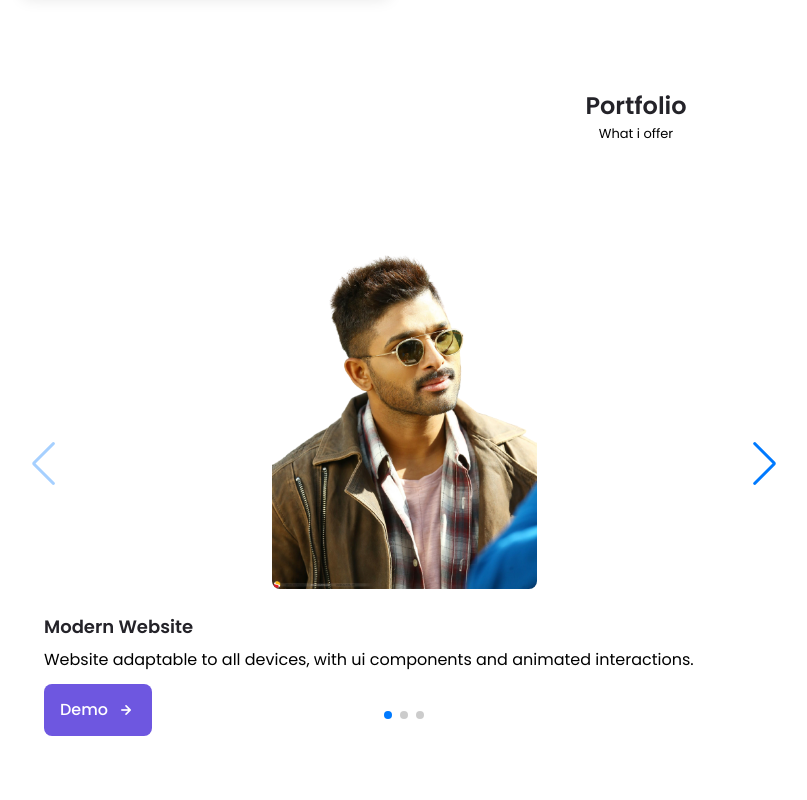
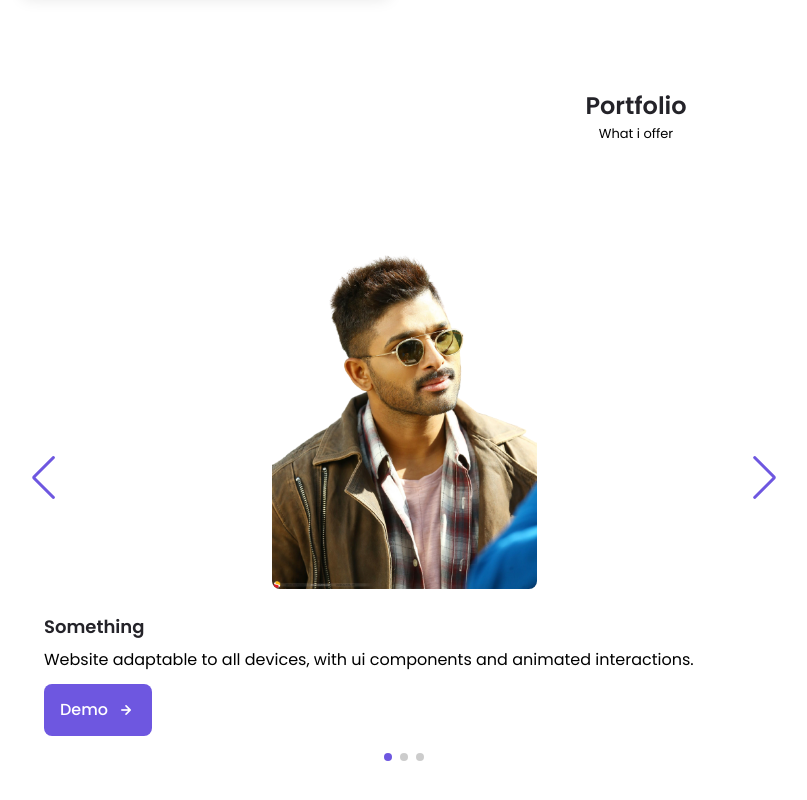
Before and after one commit to praveen-sripati/my-portfolio, a SvelteKit app: page / in a window 1280 px wide. Shown: the part 2483-3283 px from the top of the page, without its empty margins (4-811 px from the left). Built offline with nearby package versions, Linux system fonts and the light colour scheme.

Commit message:
feat: implement complete portfolio section

```diff
--- a/src/app.css
+++ b/src/app.css
@@ -42,9 +42,9 @@
 	--ps-h1-font-size: 1.5rem;
 	--ps-h2-font-size: 1.25rem;
 	--ps-h3-font-size: 1.125rem;
-  --ps-normal-font-size: .938rem;
-  --ps-small-font-size: .813rem;
-  --ps-smaller-font-size: .75rem;
+	--ps-normal-font-size: 0.938rem;
+	--ps-small-font-size: 0.813rem;
+	--ps-smaller-font-size: 0.75rem;
 }
 
 * {
@@ -132,4 +132,19 @@ img {
 .ps-button__link:hover {
 	@apply bg-transparent text-ps-first-color-alt;
 }
+
+/* Override style of swiper slide arrows */
+.swiper-button-prev,
+.swiper-button-next {
+	@apply text-ps-first-color !important;
+}
+
+.swiper-horizontal > .swiper-pagination.swiper-pagination-bullets.swiper-pagination-horizontal {
+	@apply -bottom-1;
+}
+
+.swiper-pagination .swiper-pagination-bullet-active {
+	@apply bg-ps-first-color;
+}
+
 /* Re-usable css ends */
--- a/src/lib/components/Portfolio.svelte
+++ b/src/lib/components/Portfolio.svelte
@@ -9,7 +9,7 @@
 	import 'swiper/css/pagination';
 
 	// import required modules
-	import { Navigation, Pagination, Mousewheel, Keyboard } from 'swiper';
+	import { Navigation, Pagination, Mousewheel, Keyboard, Autoplay } from 'swiper';
 </script>
 
 <section class="ps-portfolio ps-section" id="portfolio">
@@ -21,13 +21,13 @@
 			navigation={true}
 			pagination={true}
 			mousewheel={true}
+      autoplay={true}
 			keyboard={true}
-      modules={[Navigation, Pagination, Mousewheel, Keyboard]}
-      class="mySwiper"
+			modules={[Navigation, Pagination, Mousewheel, Keyboard, Autoplay]}
 		>
 			<SwiperSlide>
 				<!-- Portfolio 1 -->
-        <div class="ps-portfolio__content ps-grid">
+				<div class="ps-portfolio__content ps-grid mb-7">
 					<img src={portfolio} alt="portfolio img" class="ps-portfolio__img" />
 					<div class="ps-portfolio__data">
 						<h3 class="ps-portfolio__title">Modern Website</h3>
@@ -43,7 +43,7 @@
 			</SwiperSlide>
 			<SwiperSlide>
 				<!-- Portfolio 2 -->
-        <div class="ps-portfolio__content ps-grid">
+				<div class="ps-portfolio__content ps-grid mb-7">
 					<img src={portfolio} alt="portfolio img" class="ps-portfolio__img" />
 					<div class="ps-portfolio__data">
 						<h3 class="ps-portfolio__title">Something</h3>
@@ -59,7 +59,7 @@
 			</SwiperSlide>
 			<SwiperSlide>
 				<!-- Portfolio 3 -->
-        <div class="ps-portfolio__content ps-grid">
+				<div class="ps-portfolio__content ps-grid mb-7">
 					<img src={portfolio} alt="portfolio img" class="ps-portfolio__img" />
 					<div class="ps-portfolio__data">
 						<h3 class="ps-portfolio__title">Just like this</h3>
@@ -77,9 +77,7 @@
 	</div>
 </section>
 
-
 <style lang="scss">
-
 	.ps-portfolio__content {
 		@apply py-0 px-6;
 	}
```
Lines whose indentation alone changed are shown as unchanged.
